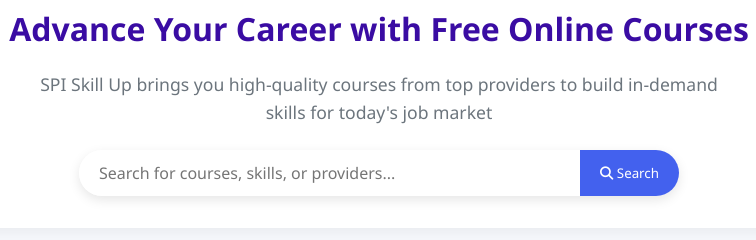
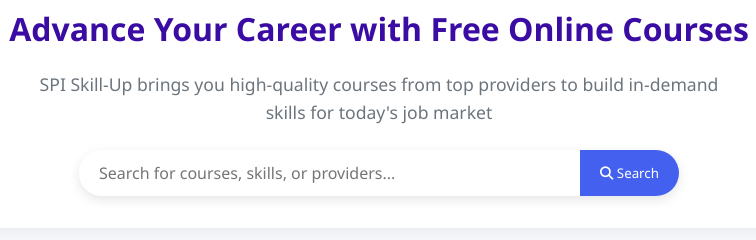
Before and after one commit to MAdak123/SPI-Skill-Up, a plain HTML site: page index.html in a window 1280 px wide. Shown: the part 168-408 px from the top of the page, 261-1017 px from the left. Drawn offline with Linux system fonts and the light colour scheme.

Commit message:
Fix typo in course description paragraph

```diff
--- a/index.html
+++ b/index.html
@@ -715,7 +715,7 @@
         <div class="hero">
             <div class="container">
                 <h1>Advance Your Career with Free Online Courses</h1>
-                <p>SPI Skill Up brings you high-quality courses from top providers to build in-demand skills for today's job market</p>
+                <p>SPI Skill-Up brings you high-quality courses from top providers to build in-demand skills for today's job market</p>
                 <div class="search-bar">
                     <input type="text" id="searchInput" placeholder="Search for courses, skills, or providers...">
                     <button id="searchBtn"><i class="fas fa-search"></i> Search</button>
```
